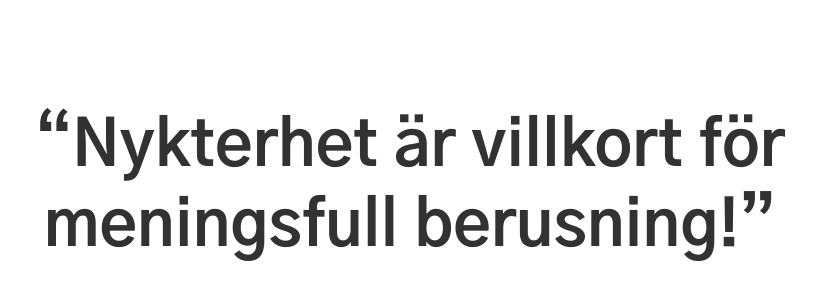
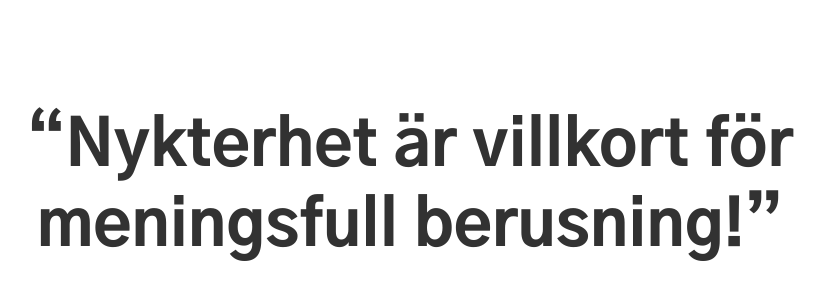
Before and after one commit to gorbiz/alkoholisten, a plain HTML site: page index.html in a window 1280 px wide. Shown: the part 64-364 px from the top of the page, without its empty margins (230-1055 px from the left). Drawn offline with Linux system fonts and the light colour scheme.

Commit message:
:art: tweak font weight to match the static whight!? of ä & ö

```diff
--- a/index.html
+++ b/index.html
@@ -3,7 +3,7 @@
 <head>
   <meta charset="UTF-8">
   <meta name="viewport" content="width=device-width, initial-scale=1.0">
-  <link href="https://fonts.googleapis.com/css2?family=Gothic+A1:wght@700&display=swap" rel="stylesheet">
+  <link href="https://fonts.googleapis.com/css2?family=Gothic+A1:wght@800&display=swap" rel="stylesheet">
   <title>alkoholisten</title>
 
   <style>
```
